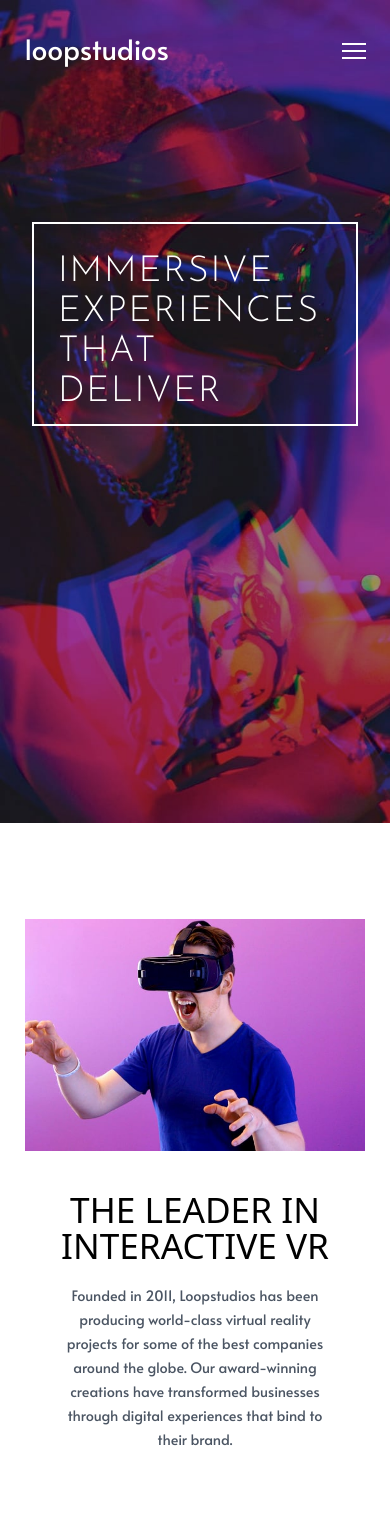
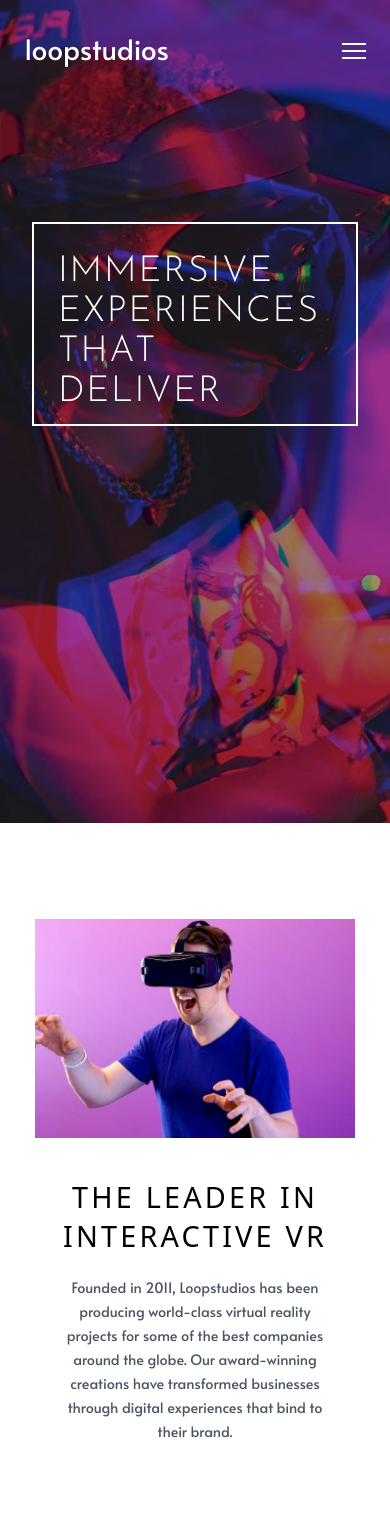
Before and after one commit to DundeeA/LoopStudio, a React (Vite) app: page / in a window 390 px wide. Shown: the top 1540 px of the page. Built offline with nearby package versions, Linux system fonts and the light colour scheme.

Commit message:
Made sub-header responsive

```diff
--- a/src/components/subhero/SubHero.tsx
+++ b/src/components/subhero/SubHero.tsx
@@ -2,16 +2,27 @@ import image from "../../assets/image-interactive.jpg"
 
 function SubHero() {
   return (
-    <section className="w-min-screen flex flex-col items-center pt-24">
-      <img src={image} alt="" className="w-[87%]" />
-      <div className=" w-[70%] text-center mt-10">
-        <h1 className="text-[2.2rem] leading-9 text-black">THE LEADER IN INTERACTIVE VR</h1>
+    <section className="w-min-screen flex flex-col items-center justify-center">
+      <div className="w-[20rem] lg:w-[70rem] md:w-[50rem] relative">
+        <img src={image} alt="" className="relative  lg:w-[46rem] md:mt-40 md:w-[35rem]  mt-24  w-[20.5rem]" />
 
-        <p className="text-[.9rem] leading-6 mt-5 font-Alata text-gray-600">
-          Founded in 2011, Loopstudios has been producing world-class virtual reality projects for some of the best companies
-          around the globe. Our award-winning creations have transformed businesses through digital experiences that bind to their
-          brand.
-        </p>
+        <div
+          className="w-[100%] md:w-[77vw] text-center  md:text-left relative lg:left-[36rem] lg:bottom-[20rem] md:pt-[5.5rem] md:pl-[5.5rem] bg-white
+         md:left-[18rem] md:bottom-[11rem]   md:block  flex flex-col items-center">
+          <h1
+            className=" text-black w-[20rem] mt-10  tracking-[.2rem] leading-[2.4rem]  text-[1.8rem]   md:tracking-[.11rem] md:leading-[3.3rem]
+                              lg:text-black
+
+                              md:text-[2.8rem] md:w-[22rem]">
+            THE LEADER IN INTERACTIVE VR
+          </h1>
+
+          <p className="text-[.9rem]  leading-6 mt-5 font-Alata text-gray-600 lg:mt-8 w-[17rem] lg:w-[27rem] md:w-[25rem]">
+            Founded in 2011, Loopstudios has been producing world-class virtual reality projects for some of the best companies
+            around the globe. Our award-winning creations have transformed businesses through digital experiences that bind to
+            their brand.
+          </p>
+        </div>
       </div>
     </section>
   )
```
